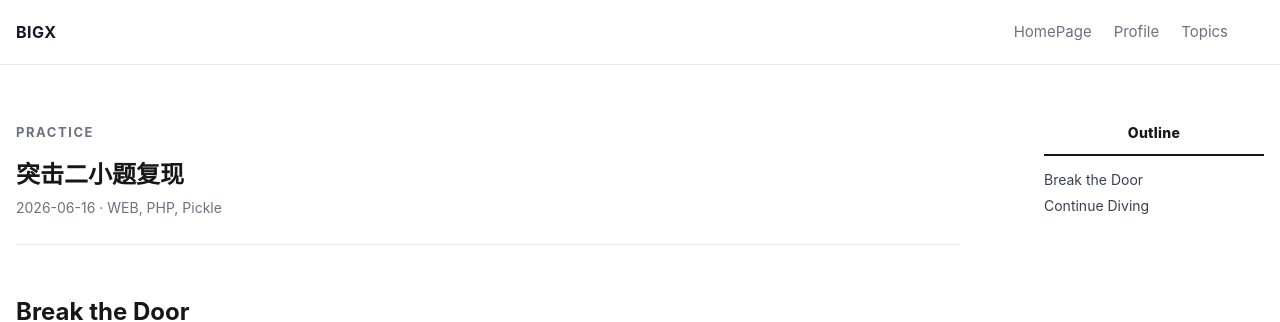
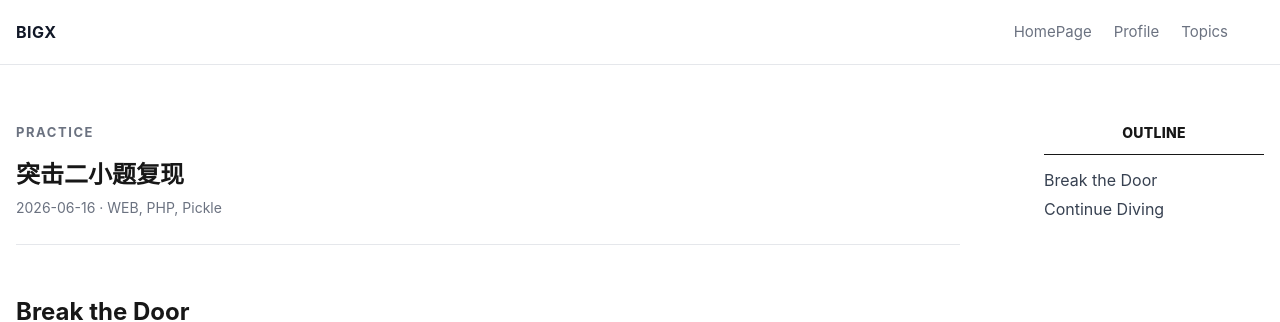
Before and after one commit to BIGX-bigx/BIGX-bigx.github.io, a Jekyll site: the page built from _posts/2026-06-16-two-exercise.md, in a window 1280 px wide. Shown: the top 322 px of the page. Built offline with Jekyll 4.4.1, drawn with Linux system fonts in a browser that asks for light colours.

```diff
--- a/_layouts/post.html
+++ b/_layouts/post.html
@@ -21,7 +21,7 @@ layout: default
   </article>
 
   <aside class="post-toc" id="post-toc" aria-label="文章大纲">
-    <p>Outline</p>
+    <p>OUTLINE</p>
     <nav id="post-toc-list"></nav>
   </aside>
 </div>
--- a/assets/css/style.css
+++ b/assets/css/style.css
@@ -308,7 +308,7 @@ a:hover {
 .post-toc p {
   margin: 0 0 14px;
   padding-bottom: 8px;
-  border-bottom: 2px solid var(--text);
+  border-bottom: 1px solid var(--text);
   color: var(--text);
   font-size: 14px;
   font-weight: 800;
@@ -324,7 +324,7 @@ a:hover {
 
 .post-toc a {
   color: #374151;
-  font-size: 14px;
+  font-size: 16px;
   line-height: 1.45;
 }
 
@@ -334,7 +334,7 @@ a:hover {
 
 .post-toc .toc-h3 {
   padding-left: 18px;
-  font-size: 13px;
+  font-size: 14px;
   color: var(--muted);
 }
 
```
